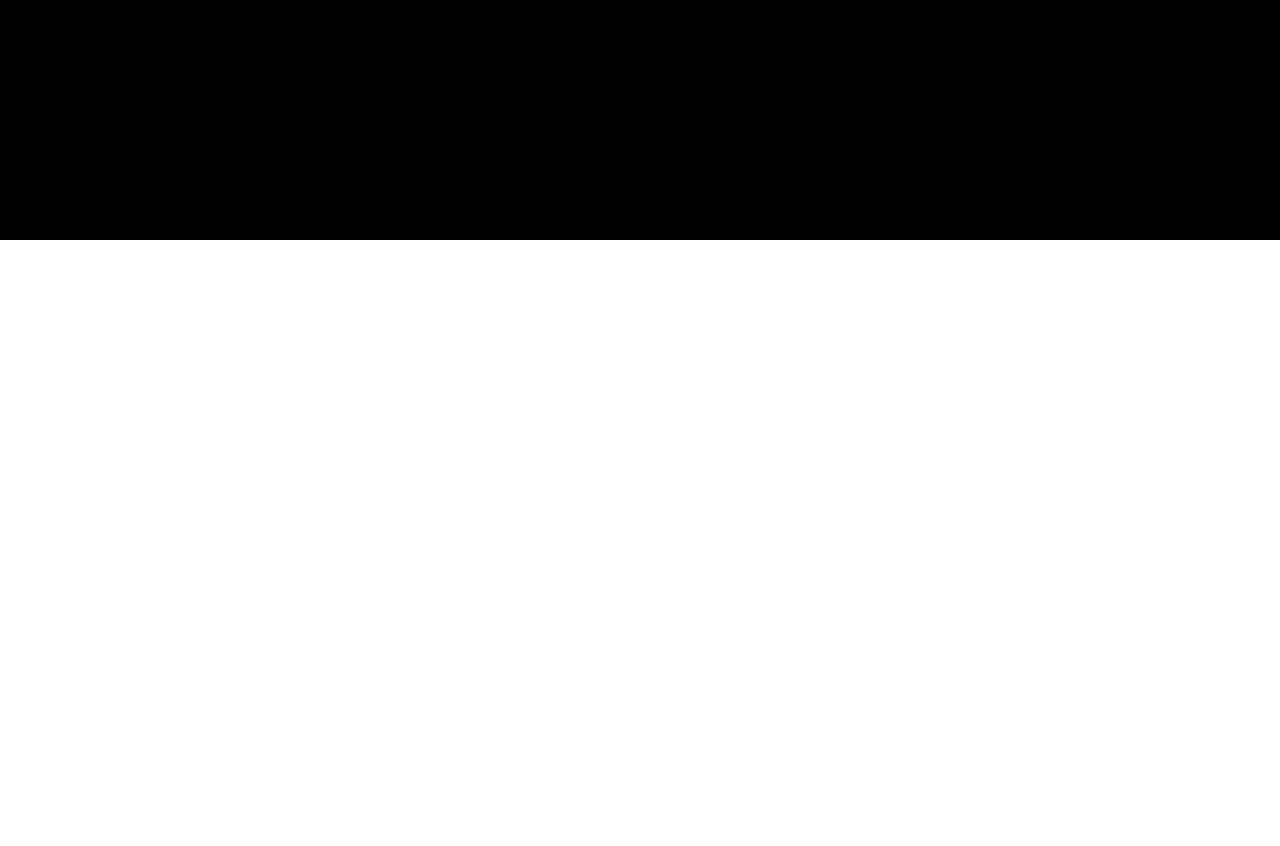
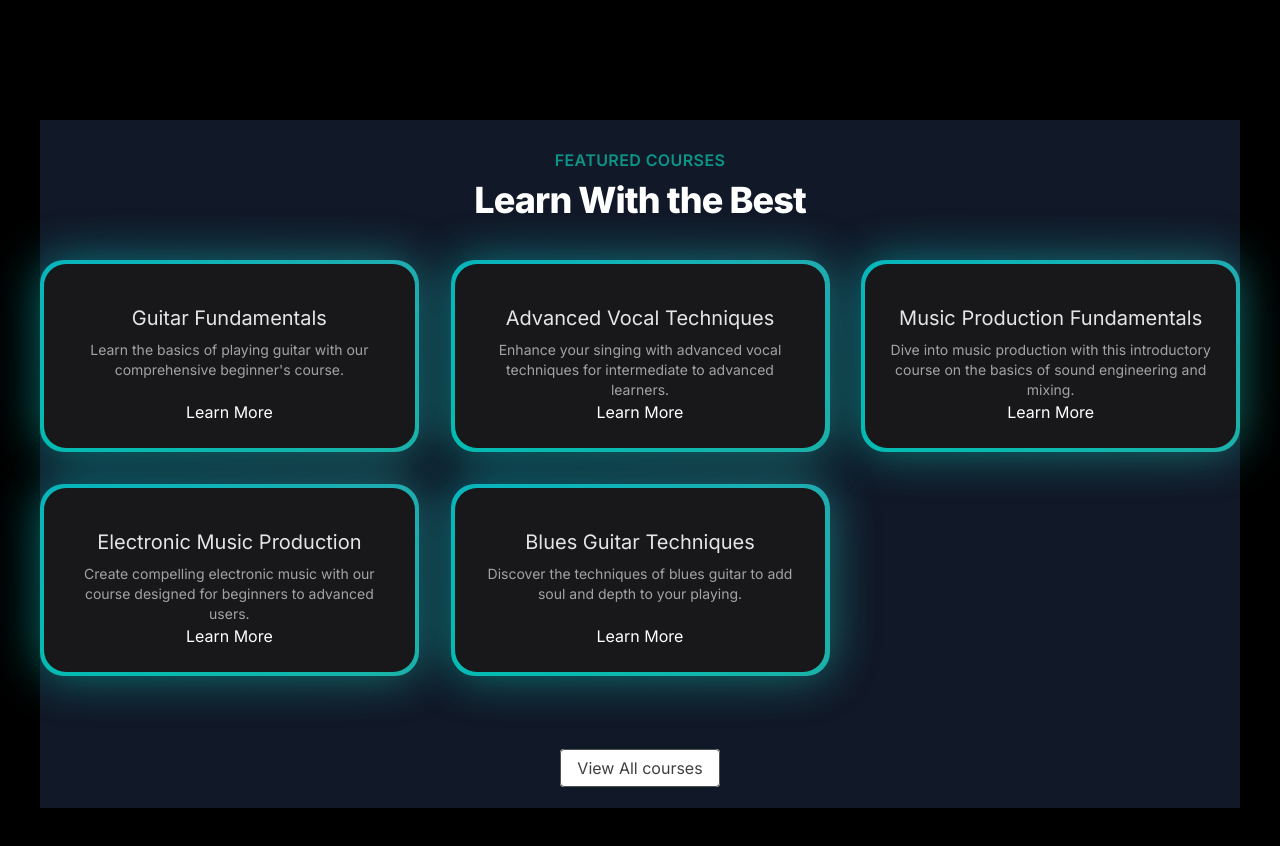
Before and after one commit to DasPriYam714/RhythmNest, a Next.js app: page / in a window 1280 px wide. Shown: the part 560-1406 px from the top of the page. Before the commit the page ends 800 px from the top, so only its background shows below. Built offline with nearby package versions, Linux system fonts and the light colour scheme.

Commit message:
features section

```diff
--- a/src/app/page.tsx
+++ b/src/app/page.tsx
@@ -1,4 +1,5 @@
 import CoverSection from "@/components/CoverSection";
+import Features from "@/components/Features";
 
 export default function Home() {
   return (
@@ -6,6 +7,9 @@
       <div className="dark">
         <CoverSection></CoverSection>
       </div>
+      <div>
+        <Features></Features>
+      </div>
 
     </main>
   );
--- a/src/components/Features.tsx
+++ b/src/components/Features.tsx
@@ -1,8 +1,60 @@
+'use client'
 import musicInfo from "../data/musicInfo.json"
+import Link from "next/link";
+import { BackgroundGradient } from "./ui/background-gradient";
 
+
+
+interface MusicCourses{
+        id: number,
+        title:string,
+        slug: string,
+        description:string,
+        price: number,
+        instructor: string,
+        isFeatured: boolean,
+
+}
 const Features = () => {
+    const musicCourses= musicInfo.courses.filter((course:MusicCourses) =>course.isFeatured)
     return (
-        <div>
+        <div className="py-7 bg-gray-900">
+            <div>
+                <div className="text-center">
+                    <h1 className="text-base text-teal-600 font-semibold tracking-wide uppercase">FEATURED COURSES</h1>
+                    <p className="mt-2 text-3xl leading-8 font-extrabold tracking-tight text-white sm:text-4xl">Learn With the Best</p>
+
+                </div>
+            </div>
+            <div className="mt-10">
+                <div className="grid grid-cols-1 sm:grid-cols-2 lg:grid-cols-3 gap-8 justify-center">
+                    {musicCourses.map((course: MusicCourses) =>(
+                        <div key={course.id} className="flex justify-center">
+                            <BackgroundGradient className="flex flex-col rounded-[22px] bg-white dark:bg-zinc-900 overflow-hidden h-full max-w-sm">
+                                <div className="p-4 sm:p-6 flex flex-col items-center text-center flex-grow">
+                                <p  className="text-lg sm:text-xl text-black mt-4 mb-2 dark:text-neutral-200">{course.title}</p>
+                                <p className="text-sm text-neutral-600 dark:text-neutral-400 flex-grow">{course.description}</p>
+
+                                <Link className="text-white" href={`/courses/${course.slug}`}>
+                                Learn More
+                                </Link>
+
+                                </div>
+
+                            </BackgroundGradient>
+                        </div>
+                    )
+                    )}
+
+                </div>
+            </div>
+            <div className="mt-20 text-center">
+            <Link href={"/courses"}
+            className="px-4 py-2 rounded border border-neutral-600 text-neutral-700 bg-white hover:bg-gray-100 transition duration-200"
+            >
+            View All courses
+            </Link>
+            </div>
 
         </div>
     );
```
